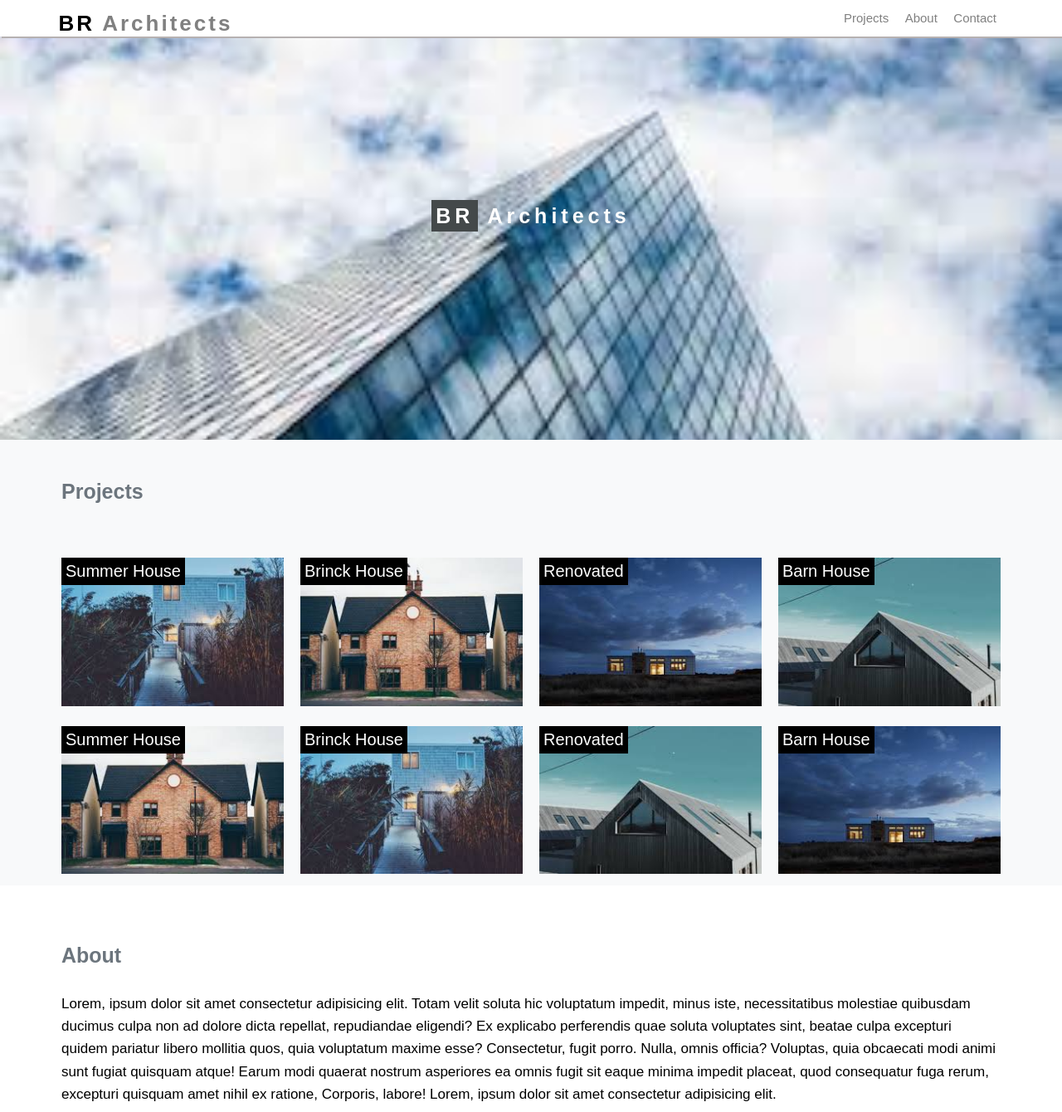
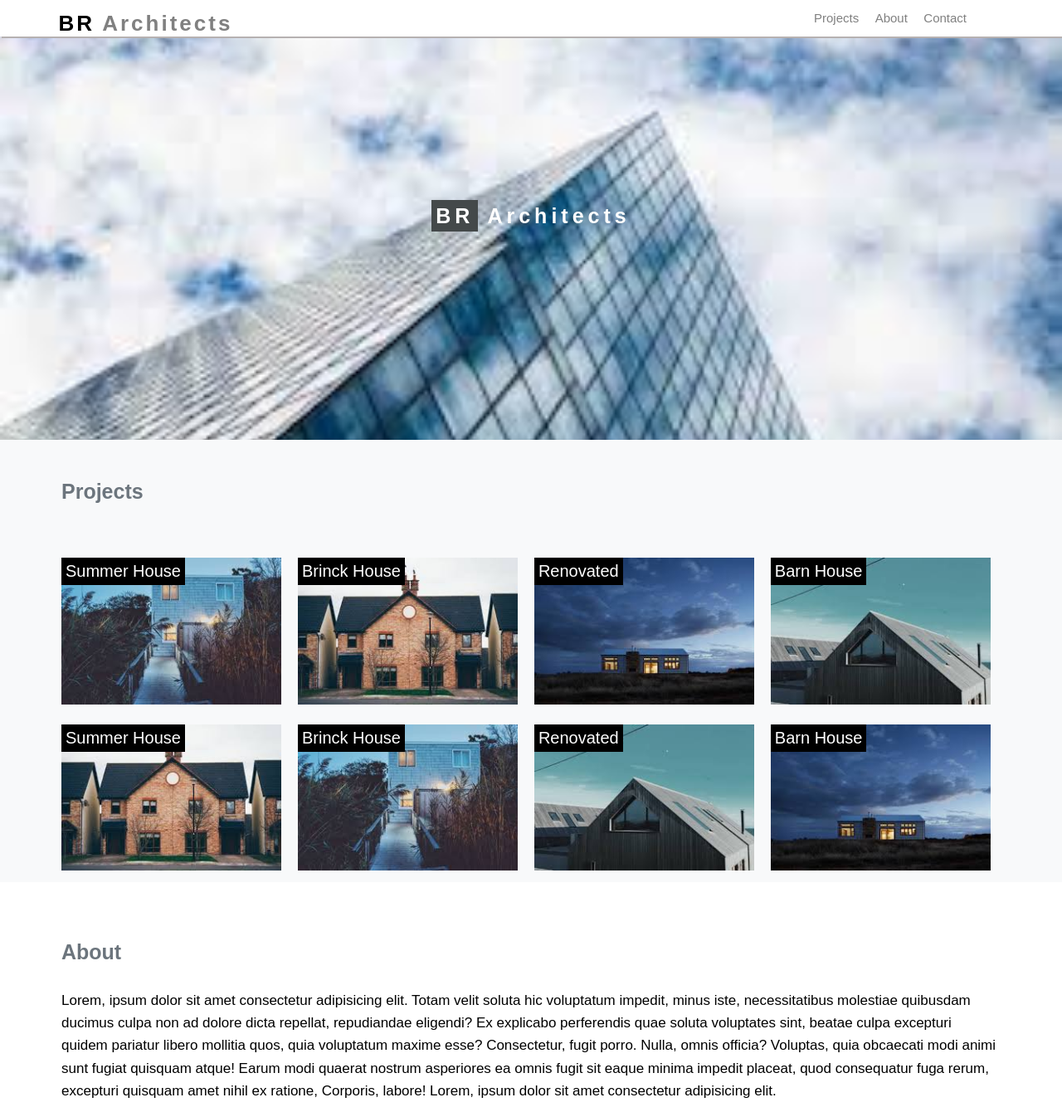
Before and after one commit to MaymonaObaid01/maymonaobaid01.github.io, a plain HTML site: page index.html in a window 1280 px wide. Shown: the top 1340 px of the page at 83% size. Drawn offline with Linux system fonts and the light colour scheme.

Commit message:
large screen

```diff
--- a/assets/css/style.css
+++ b/assets/css/style.css
@@ -49,7 +49,7 @@ body{
 }
 .header .navbar .navlist{
   float: right;
-  padding-right: 5%;
+  padding-right: 100px;
   text-align: right;
 }
 .header .navbar .navlist .listitems{
@@ -102,19 +102,24 @@ body{
 .projects .title{
     margin-bottom: 50px;
 }
-.row{
-  display: flex;
+.projects .projectsItems{
+  overflow: hidden;
+
+
 }
 .projects .projectsItems .card{
-  flex: 30%;
+
+  float:left;
+
   position: relative;
   text-align: center;
   color: white;
   padding: 5px;
   margin: 5px;
+  width: 23%;
 }
 .projects .projectsItems .card .item img{
-  width: 100%;
+   width: 100%;
 }
 .top-left{
   position: absolute;
--- a/index.html
+++ b/index.html
@@ -35,7 +35,6 @@
                 <h2>Projects</h2>
             </div>
             <div class="projectsItems">
-                <div class="row">
                     <div class="card">
                         <div class="item">
                             <img src="assets/img/1.jpg">
@@ -60,8 +59,6 @@
                             <div class="top-left">Barn House</div>
                         </div>
                     </div>
-                </div>
-                <div class="row">
                     <div class="card">
                         <div class="item">
                             <img src="assets/img/2.jpg">
@@ -86,7 +83,6 @@
                             <div class="top-left">Barn House</div>
                         </div>
                     </div>
-                </div>
             </div>
         </div>
     </div>
```
